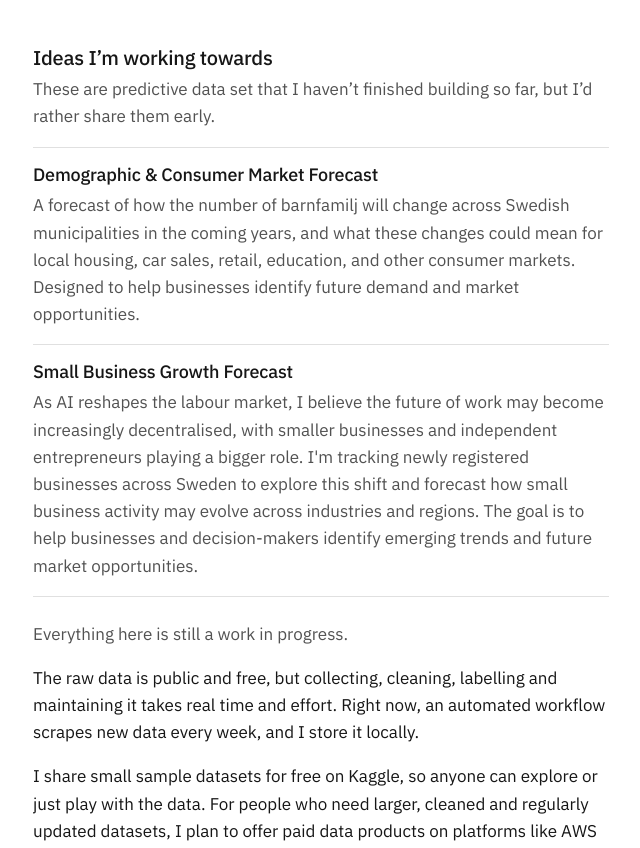
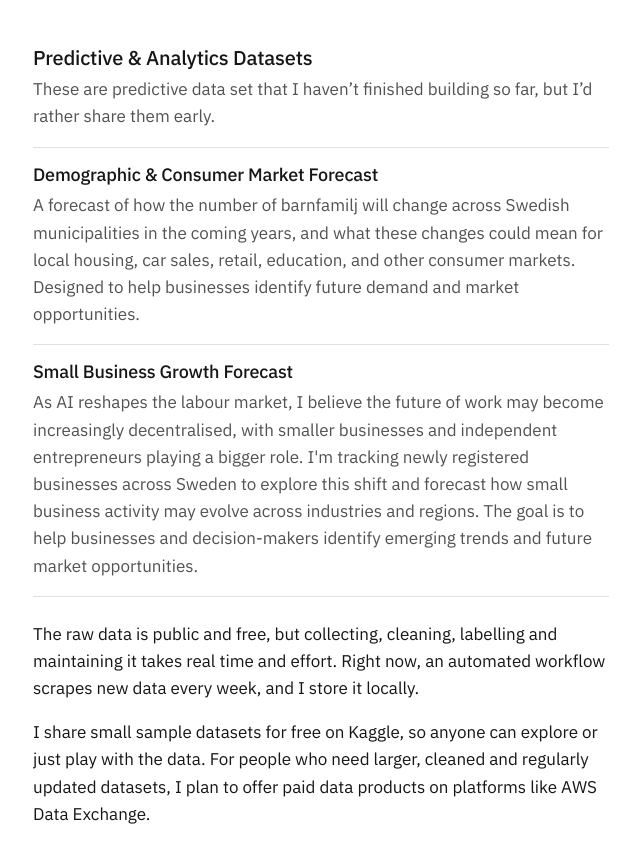
Before and after one commit to pingyan-data/data5pm, an Astro site: page /data5pm/data in a window 1280 px wide. Shown: the part 535-1383 px from the top of the page, without its empty margins (271-911 px from the left). Built offline with nearby package versions, Linux system fonts and the light colour scheme; Astro itself is replaced by a stand-in of ours.

```diff
--- a/src/pages/data.astro
+++ b/src/pages/data.astro
@@ -9,7 +9,7 @@
 <Base title="Data" description="Datasets I maintain in my spare time, and the data products I plan to build.">
   <h1>Data</h1>
   <div class="prose">
-    <p>Alongside the toolbox, I maintain a few datasets in my spare time.</p>
+    <p>Alongside the toolbox, I maintain a few datasets in my spare time.  </p>
 
     <div class="list">
       <div class="dataset">
@@ -32,7 +32,7 @@
 
 
     <section class="ideas">
-      <h2 class="section-title">Ideas I’m working towards</h2>
+      <h2 class="section-title">Predictive & Analytics Datasets </h2>
       <p class="muted">
         These are predictive data set that I haven’t finished building so far, but I’d rather share them early.
       </p>
@@ -56,7 +56,7 @@
       </div>
     </section>
 
-    <p class="muted">Everything here is still a work in progress.</p>
+
 
 
 
```
